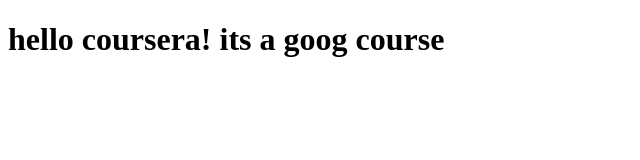
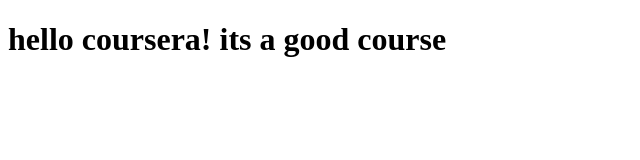
Before and after one commit to Abic7/coursera-test, a plain HTML site: page site/index.html in a window 1280 px wide. Shown: the full height of the page, 0-640 px from the left. Drawn offline with Linux system fonts and the light colour scheme.

Commit message:
Small addition to our page

```diff
--- a/site/index.html
+++ b/site/index.html
@@ -4,6 +4,6 @@
 	<title>first test site</title>
 </head>
 <body>
-<h1>hello coursera! its a goog course</h1>
+<h1>hello coursera! its a good course</h1>
 </body>
 </html>
```
